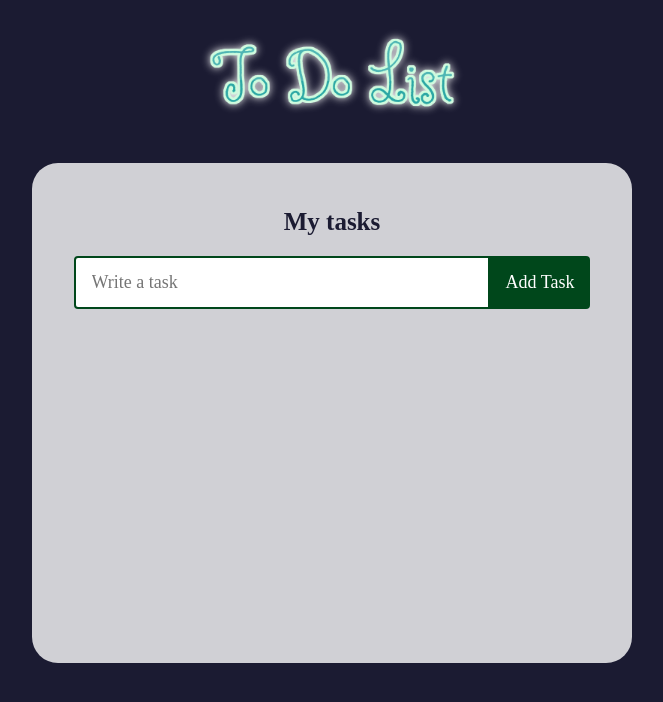
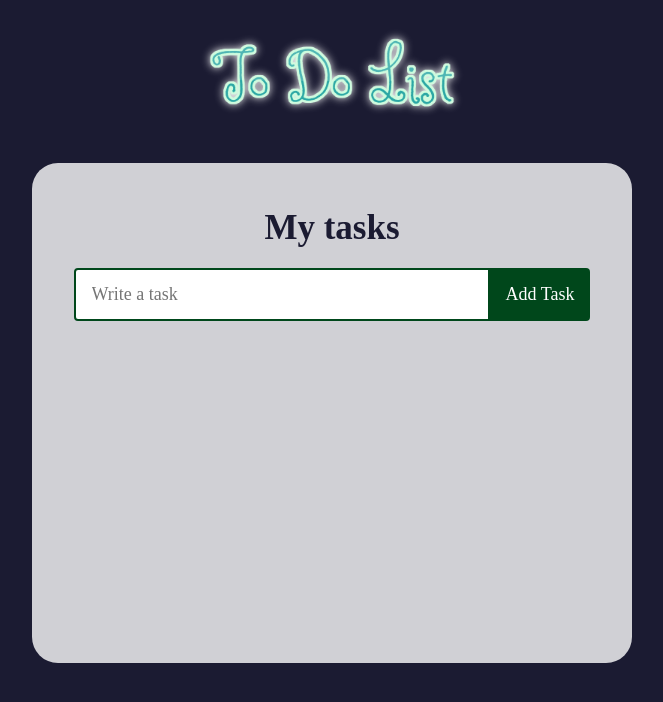
Before and after one commit to acarob/todolist, a React (Create React App) app: page / in a window 1280 px wide. Shown: the top 702 px of the page, without its empty margins (308-971 px from the left). Built offline with nearby package versions, Linux system fonts and the light colour scheme; a web font is replaced by a local one.

Commit message:
Changing some styles to the titles

```diff
--- a/src/App.css
+++ b/src/App.css
@@ -16,7 +16,7 @@ body {
 
 h1 {
   color: #1b1b32;
-  font-size: 25px;
+  font-size: 35px;
   text-align: center;
   margin: 20px 0;
 }
```
